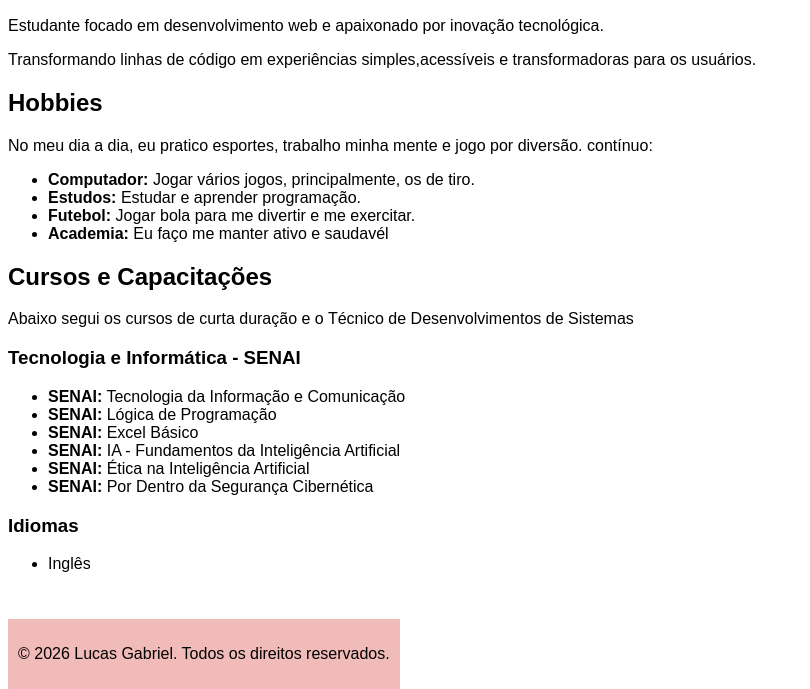
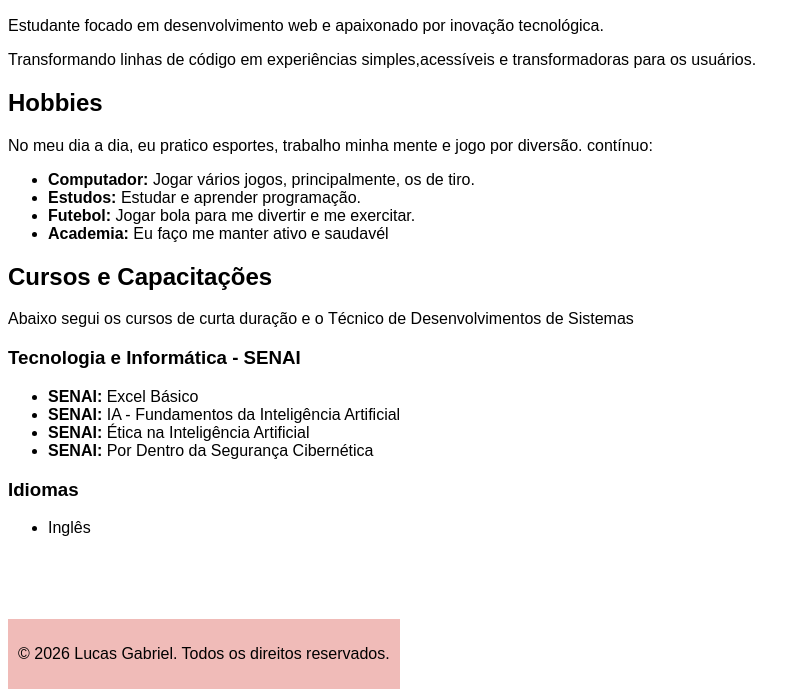
Before and after one commit to lucasgabmelom-cell/LIMA, a plain HTML site: page atividades/S1_AT3.1_R1_LIMA/sobremim.html in a window 1280 px wide. Shown: the part 111-800 px from the top of the page, without its empty margins (0-810 px from the left). Drawn offline with Linux system fonts and the light colour scheme.

Commit message:
Atividade minha página

```diff
--- a/atividades/S1_AT3.1_R1_LIMA/sobremim.html
+++ b/atividades/S1_AT3.1_R1_LIMA/sobremim.html
@@ -45,8 +45,6 @@
             <!-- Subcategoria: Cursos de Tecnologia (SENAI) -->
             <h3>Tecnologia e Informática - SENAI</h3>
             <ul>
-                <li><strong>SENAI:</strong> Tecnologia da Informação e Comunicação</li>
-                <li><strong>SENAI:</strong> Lógica de Programação</li>
                 <li><strong>SENAI:</strong> Excel Básico</li>
                 <li><strong>SENAI:</strong> IA - Fundamentos da Inteligência Artificial</li>
                 <li><strong>SENAI:</strong> Ética na Inteligência Artificial</li>
```
